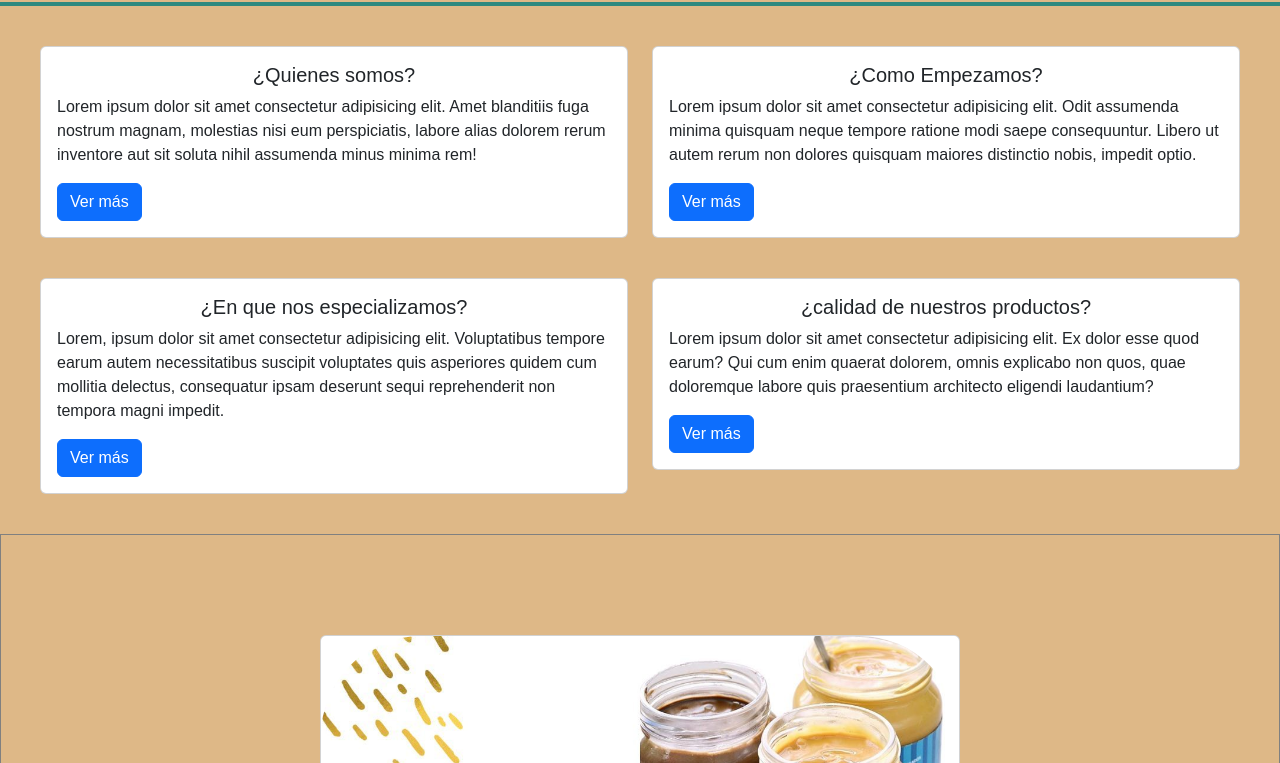
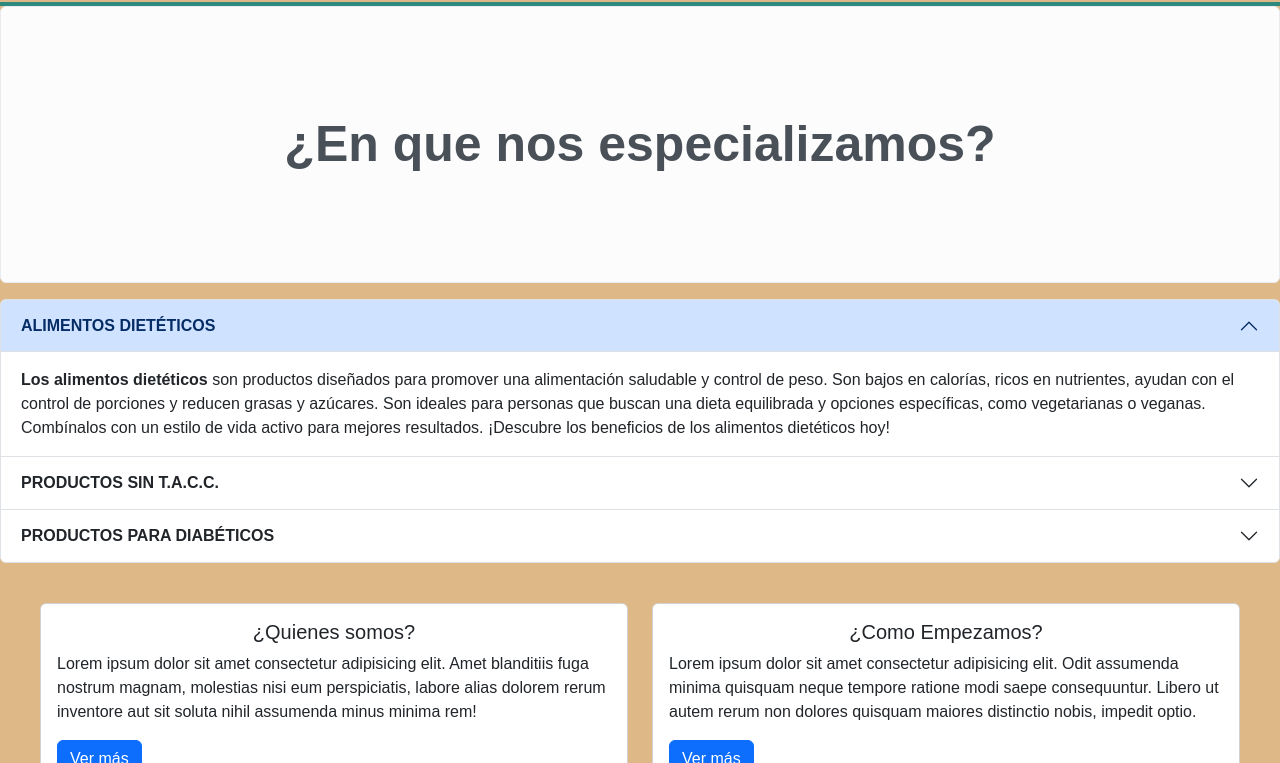
Before and after one commit to SantinoReynoso/PF-Reynoso, a plain HTML site: page html/contacto.html in a window 1280 px wide. Shown: the part 713-1476 px from the top of the page. Drawn offline with nearby package versions, Linux system fonts and the light colour scheme.

Commit message:
martes/7 Agregue el estilo final a la pagina contacto

```diff
--- a/html/contacto.html
+++ b/html/contacto.html
@@ -81,6 +81,54 @@
     <!-- Fin del menu principal -->
                                                                     <!-------------- mi MAIN -------------->
   <main>
+    <section>
+      <div data-aos="fade-down">
+      <div class="alert alert-light" role="alert">
+        <strong>¿En que nos especializamos?</strong>
+      </div>
+    </div>
+    </section>
+ <section class="acordion">
+  <div class="accordion" id="accordionPanelsStayOpenExample">
+    <div class="accordion-item">
+      <h2 class="accordion-header">
+        <button class="accordion-button" type="button" data-bs-toggle="collapse" data-bs-target="#panelsStayOpen-collapseOne" aria-expanded="true" aria-controls="panelsStayOpen-collapseOne">
+          <strong>ALIMENTOS DIETÉTICOS</strong>
+        </button>
+      </h2>
+      <div id="panelsStayOpen-collapseOne" class="accordion-collapse collapse show">
+        <div class="accordion-body">
+          <strong>Los alimentos dietéticos</strong> son productos diseñados para promover una alimentación saludable y control de peso. Son bajos en calorías, ricos en nutrientes, ayudan con el control de porciones y reducen grasas y azúcares. Son ideales para personas que buscan una dieta equilibrada y opciones específicas, como vegetarianas o veganas. Combínalos con un estilo de vida activo para mejores resultados. ¡Descubre los beneficios de los alimentos dietéticos hoy!
+        </div>
+      </div>
+    </div>
+    <div class="accordion-item">
+      <h2 class="accordion-header">
+        <button class="accordion-button collapsed" type="button" data-bs-toggle="collapse" data-bs-target="#panelsStayOpen-collapseTwo" aria-expanded="false" aria-controls="panelsStayOpen-collapseTwo">
+          <strong>PRODUCTOS SIN T.A.C.C.</strong>
+        </button>
+      </h2>
+      <div id="panelsStayOpen-collapseTwo" class="accordion-collapse collapse">
+        <div class="accordion-body">
+          <strong>Los productos sin TACC (sin gluten)</strong> son la elección perfecta para aquellos que siguen una dieta libre de gluten. Estos alimentos son seguros para personas con enfermedad celíaca o sensibilidad al gluten. Ofrecen una opción deliciosa y nutritiva sin los efectos negativos del gluten. Desde pan sin gluten hasta pastas y bocadillos, tenemos una amplia gama de opciones para ti. ¡Experimenta el sabor sin gluten y disfruta de una vida más saludable y libre de preocupaciones! ¡Explora nuestra selección de productos sin TACC hoy mismo!
+        </div>
+      </div>
+    </div>
+    <div class="accordion-item">
+      <h2 class="accordion-header">
+        <button class="accordion-button collapsed" type="button" data-bs-toggle="collapse" data-bs-target="#panelsStayOpen-collapseThree" aria-expanded="false" aria-controls="panelsStayOpen-collapseThree">
+          <strong>PRODUCTOS PARA DIABÉTICOS</strong>
+        </button>
+      </h2>
+      <div id="panelsStayOpen-collapseThree" class="accordion-collapse collapse">
+        <div class="accordion-body">
+          <strong>Los productos para diabéticos</strong> son una elección inteligente para mantener el control de los niveles de azúcar en sangre. Están diseñados específicamente para ayudar a las personas con diabetes a disfrutar de comidas deliciosas sin comprometer su salud. Desde alimentos bajos en azúcar hasta snacks y bebidas aptas para diabéticos, nuestra tienda ofrece una amplia gama de opciones. Experimenta el sabor sin preocupaciones y prioriza tu bienestar. ¡Descubre nuestros productos para diabéticos y toma el control de tu salud hoy mismo!
+        </div>
+      </div>
+    </div>
+  </div>
+ </section>
+
     <!-- card de preguntas sobre nosotros -->
     <section class="cardsnosotros">
       <div data-aos="flip-up">
```
Also changed, not shown: html/dondeestamos.html (+1 -1 lines), scss/Layouts/_Sections.scss (line endings or trailing spaces).
